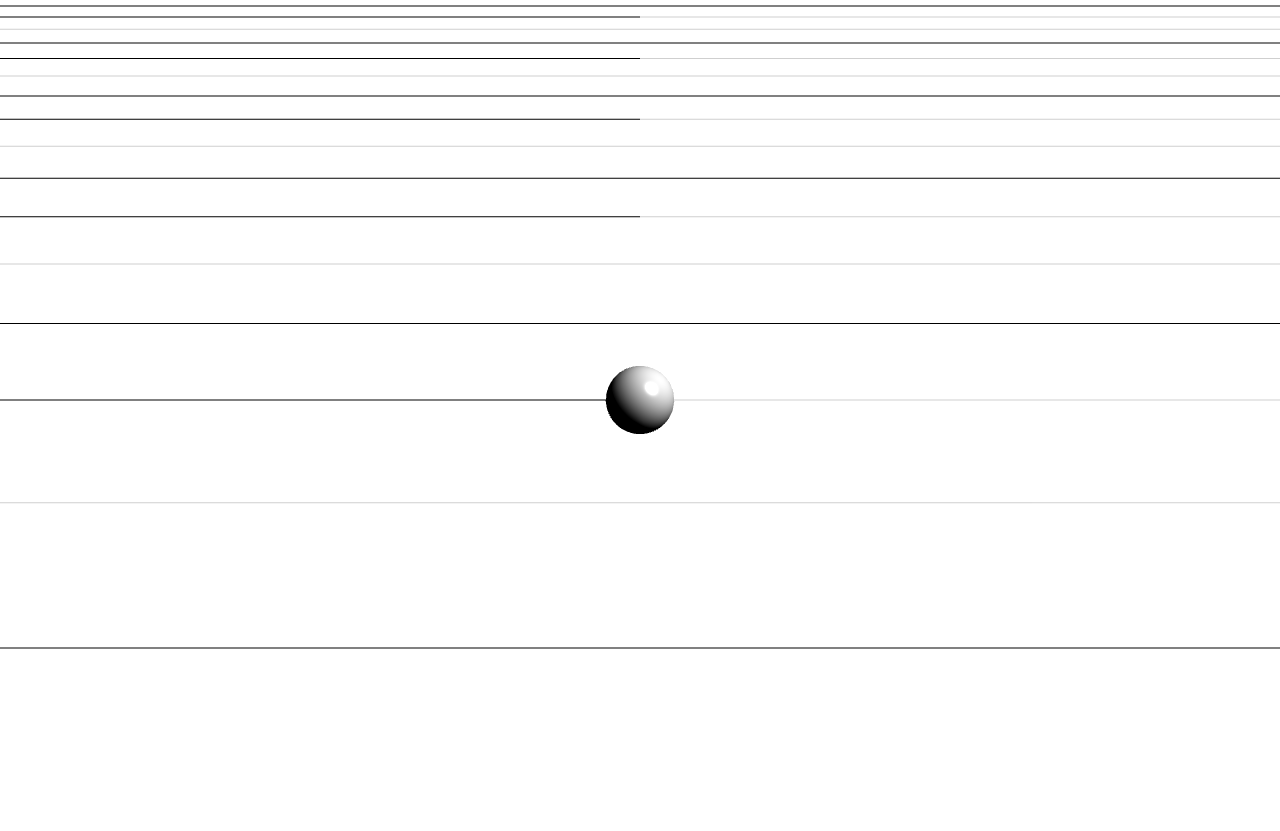
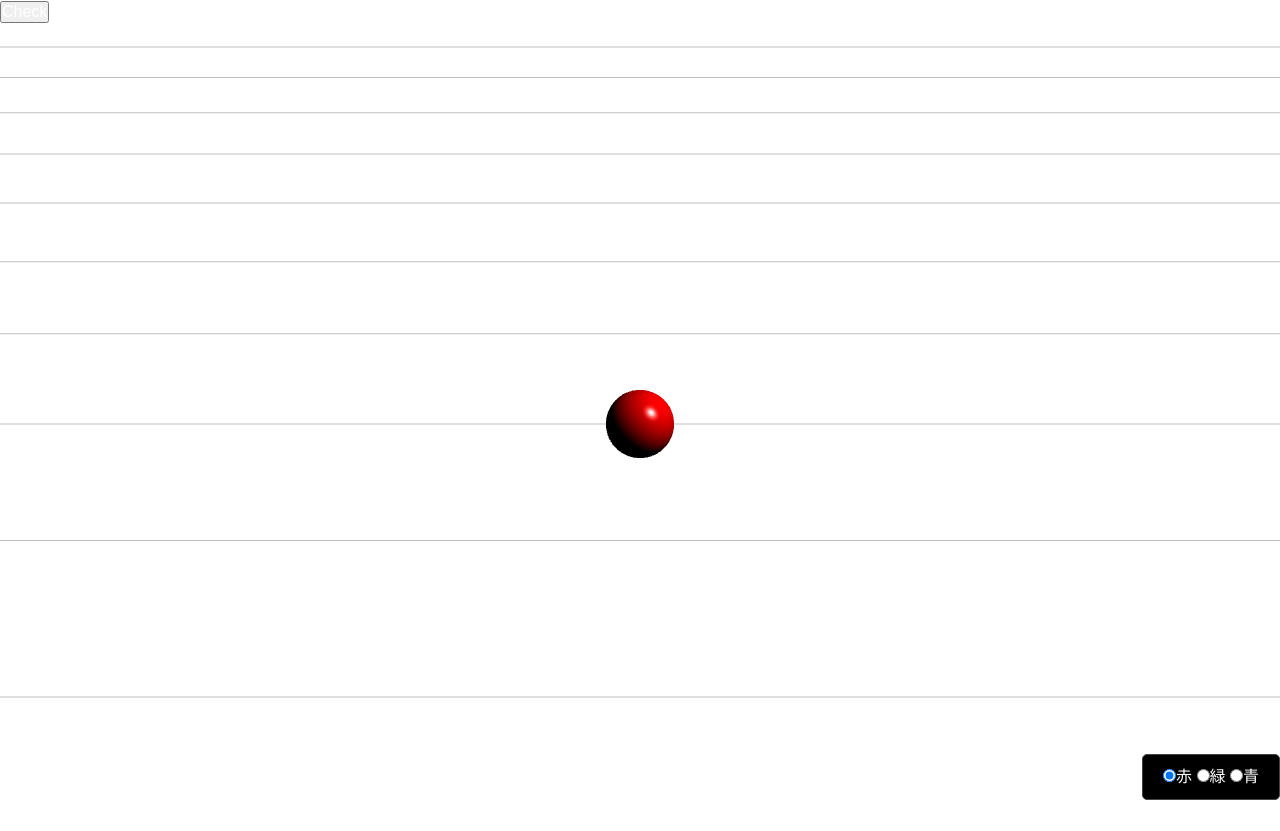
Before and after one commit to W0NYV/ChairStore, a plain HTML site: page index.html in a window 1280 px wide. Before the commit the page ends 807 px from the top, so only its background shows below. Drawn offline with Linux system fonts and the light colour scheme; animation ran at ten frames a second.

Commit message:
色の変更

```diff
--- /dev/null
+++ b/common/js/control.js
@@ -0,0 +1,79 @@
+//インターフェース周り.js
+
+'use strict';
+
+const control = {
+
+    mouseMove(_x, _y) {
+        window.addEventListener('mousemove', (evt) => {
+
+            let x = evt.clientX;
+            let y = evt.clientY;
+            const width = window.innerWidth;
+            const height = window.innerHeight;
+
+            x = (x - width / 2.0) / (width / 2.0);
+            y = (y - height / 2.0) / (height / 2.0);
+
+            _x += x;
+            _y += y;
+
+        })
+    },
+
+    //ほんとはよくない書き方だが一時的に
+    cameraControl() {
+        window.addEventListener('mousedown', () => {
+            mousePressed = true;
+        })
+
+        window.addEventListener('mouseup', () => {
+            mousePressed = false;
+        })
+
+        window.addEventListener('mousemove', (evt) => {
+
+            let x = evt.clientX;
+            let y = evt.clientY;
+            const width = window.innerWidth;
+            const height = window.innerHeight;
+
+            x = (x - width / 2.0) / (width / 2.0);
+            y = (y - height / 2.0) / (height / 2.0);
+
+            if(mousePressed) {
+                mouseX -= x;
+                mouseY += y;
+            }
+        })
+
+        window.onmousewheel = function(e){
+            let z = e.wheelDelta / Math.abs(e.wheelDelta);
+            console.log(z);
+            zoom += z;
+        }
+    },
+
+    //ほんとはよくない書き方だが一時的に
+    palette() {
+
+        const info = document.getElementById('info');
+
+        info.addEventListener('change', function() {
+            let elements = document.getElementsByName('color');
+            let len = elements.length;
+            let checkValue = '';
+
+            for(let i = 0; i < len; i++) {
+                if(elements.item(i).checked) {
+                    checkValue = elements.item(i).value;
+                }
+            }
+
+            //console.log(checkValue);
+            currentColor = checkValue;
+        });
+    }
+
+
+};
--- a/common/js/script.js
+++ b/common/js/script.js
@@ -3,15 +3,20 @@
 let gl,
     program,
     objects = [],
-    // VAO,
-    // indexBuffer,
-    // indices,
     lastTime,
     angle = 0,
+    mouseX = 0,
+    mouseY = 0,
+    zoom = 0,
+    mousePressed = false,
     projectionMatrix = mat4.create(),
     modelViewMatrix = mat4.create(),
     normalMatrix = mat4.create(),
-    lightDirection = [-0.25, -0.25, -0.25];
+    lightDirection = [-0.25, -0.25, -0.25],
+    currentColor,
+    colors = [[1.0, 0.0, 0.0],
+              [0.0, 1.0, 0.0],
+              [0.0, 0.0, 1.0]];
 
 function getShader() {
 
@@ -29,10 +34,13 @@ function getShader() {
 
             program.aVertexPosition = gl.getAttribLocation(program, 'aVertexPosition');
             program.aVertexNormal = gl.getAttribLocation(program, 'aVertexNormal');
+
             program.uProjectionMatrix = gl.getUniformLocation(program, 'uProjectionMatrix');
             program.uModelViewMatrix = gl.getUniformLocation(program, 'uModelViewMatrix');
             program.uNormalMatrix = gl.getUniformLocation(program, 'uNormalMatrix');
             program.uLightDirection = gl.getUniformLocation(program, 'uLightDirection');
+            program.uDiffuseColor = gl.getUniformLocation(program, 'uDiffuseColor');
+            program.uIsWireFrame = gl.getUniformLocation(program, 'uIsWireFrame');
 
             resolve();
 
@@ -61,9 +69,9 @@ function draw() {
         objects.forEach(object => {
 
             mat4.identity(modelViewMatrix);
-            mat4.translate(modelViewMatrix, modelViewMatrix, [0, 0, -10.5]);
-            mat4.rotate(modelViewMatrix, modelViewMatrix, 40 * Math.PI / 180, [1, 0, 0]);
-            //mat4.rotate(modelViewMatrix, modelViewMatrix, angle * Math.PI / 180, [0, 0, 1]);
+            mat4.translate(modelViewMatrix, modelViewMatrix, [0, 0, -10.5 + zoom]);
+            mat4.rotate(modelViewMatrix, modelViewMatrix, -40 + mouseY * Math.PI / 180, [1, 0, 0]);
+            mat4.rotate(modelViewMatrix, modelViewMatrix, mouseX * Math.PI / 180, [0, 1, 0]);
 
             mat4.copy(normalMatrix, modelViewMatrix);
             mat4.invert(normalMatrix, normalMatrix);
@@ -77,9 +85,29 @@ function draw() {
             gl.bindBuffer(gl.ELEMENT_ARRAY_BUFFER, object.ibo);
 
             if(object.mode == "TRI") {
+
+                switch (currentColor) {
+                    case 'red':
+                        gl.uniform3fv(program.uDiffuseColor, colors[0]);
+                        break;
+                    case 'green':
+                        gl.uniform3fv(program.uDiffuseColor, colors[1]);
+                        break;
+                    case 'blue':
+                        gl.uniform3fv(program.uDiffuseColor, colors[2]);
+                        break;
+                    default:
+                        gl.uniform3fv(program.uDiffuseColor, colors[0]);
+                }
+
+                gl.uniform1i(program.uIsWireFrame, false);
                 gl.drawElements(gl.TRIANGLES, object.indices.length, gl.UNSIGNED_SHORT, 0);
+
             } else if(object.mode == "LINE") {
+
+                gl.uniform1i(program.uIsWireFrame, true);
                 gl.drawElements(gl.LINES, object.indices.length, gl.UNSIGNED_SHORT, 0);
+
             }
 
             gl.bindVertexArray(null);
@@ -127,12 +155,13 @@ function init() {
 
     // Call the functions in an appropriate order
     getShader().then(() => {
-        //initBuffers();
         initModels();
+        control.palette();
+        control.cameraControl();
         gl.uniform3fv(program.uLightDirection, lightDirection);
         render();
     });
-  }
+}
 
 //ドキュメントが読み込まれたときに一度だけ実行
 window.onload = init;
--- a/common/lib/fs.frag
+++ b/common/lib/fs.frag
@@ -2,6 +2,9 @@
 precision mediump float;
 
 uniform vec3 uLightDirection;
+uniform mat4 uNormalMatrix;
+uniform bool uIsWireFrame;
+uniform vec3 uDiffuseColor;
 
 in vec3 vNormal;
 in vec3 vEyeVector;
@@ -12,6 +15,9 @@ void main(void) {
 
     vec3 L = normalize(uLightDirection);
     vec3 N = normalize(vNormal);
+
+    //ライトの向きを固定する
+    // L = vec3(uNormalMatrix * vec4(L, 0.0));
 
     vec3 E = normalize(vEyeVector);
     vec3 R = reflect(L, N);
@@ -28,5 +34,10 @@ void main(void) {
         Is = vec4(specular);
     }
 
-    fragColor = vec4(vec3(Id+Is+Ia), 1.0);
+    if(uIsWireFrame) {
+        fragColor = vec4(vec3(0.75), 1.0);
+    } else {
+        Id *= vec4(uDiffuseColor, 1.0);
+        fragColor = vec4(vec3(Id+Is+Ia), 1.0);
+    }
 }
--- /dev/null
+++ b/common/lib/style.css
@@ -0,0 +1,3 @@
+#info {
+    position: fixed;
+}
--- a/index.html
+++ b/index.html
@@ -9,14 +9,26 @@
     <link rel="stylesheet" href="./common/lib/normalize.css">
     <script type="text/javascript" src="./common/lib/gl-matrix.js"></script>
 
+    <link rel="stylesheet" href="./common/lib/style.css">
     <script type="text/javascript" src="./common/js/sphere.js"></script>
     <script type="text/javascript" src="./common/js/modelData.js"></script>
+    <script type="text/javascript" src="./common/js/control.js"></script>
     <script type="text/javascript" src="./common/js/program.js"></script>
     <script type="text/javascript" src="./common/js/utils.js"></script>
     <script type="text/javascript" src="./common/js/script.js"></script>
 
 </head>
 <body>
+    <div id="info">
+        <form id="palette">
+            <label><input type="radio" name="color" value="red" checked>赤</label>
+            <label><input type="radio" name="color" value="green">緑</label>
+            <label><input type="radio" name="color" value="blue">青</label>
+        </form>
+    </div>
+    <div>
+        <input type="button" value="Check" id="checkButton">
+    </div>
     <canvas id="webgl-canvas">
         Your browser does not support the HTML5 canvas element.
     </canvas>
```
